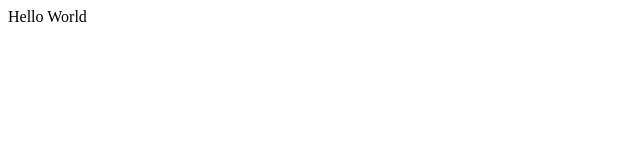
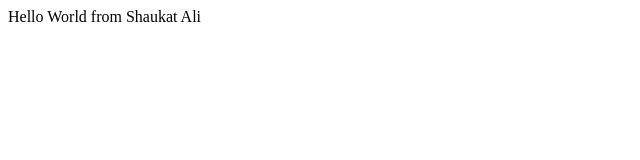
Before and after one commit to Shaukataliwattoo/Jun13_practice_html, a plain HTML site: page index.html in a window 1280 px wide. Shown: the whole page, without its empty margins (0-640 px from the left). Drawn offline with Linux system fonts and the light colour scheme.

Commit message:
updated display message

```diff
--- a/index.html
+++ b/index.html
@@ -6,6 +6,6 @@
     <title>Document</title>
 </head>
 <body>
-    Hello World
+    Hello World from Shaukat Ali
 </body>
 </html>
```
